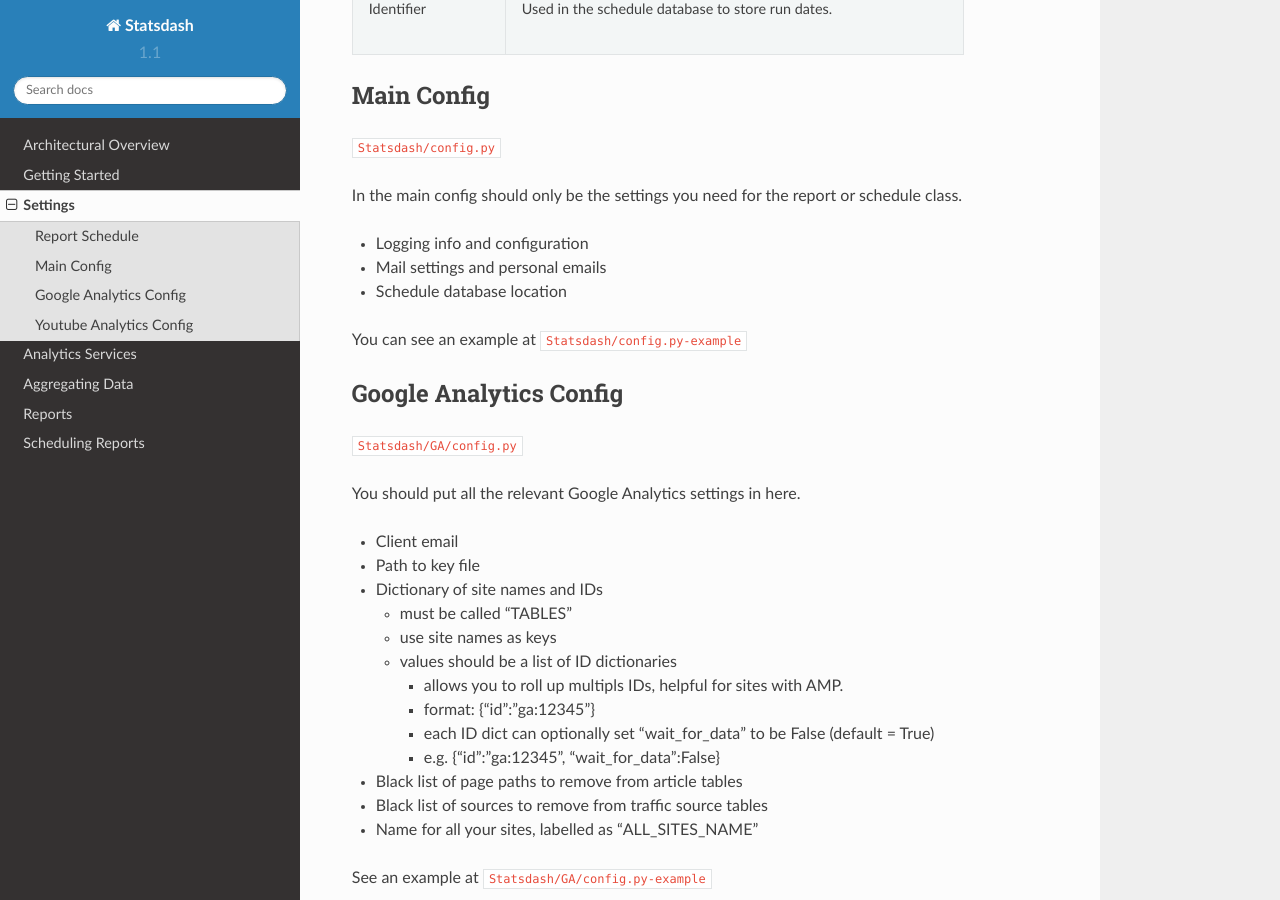
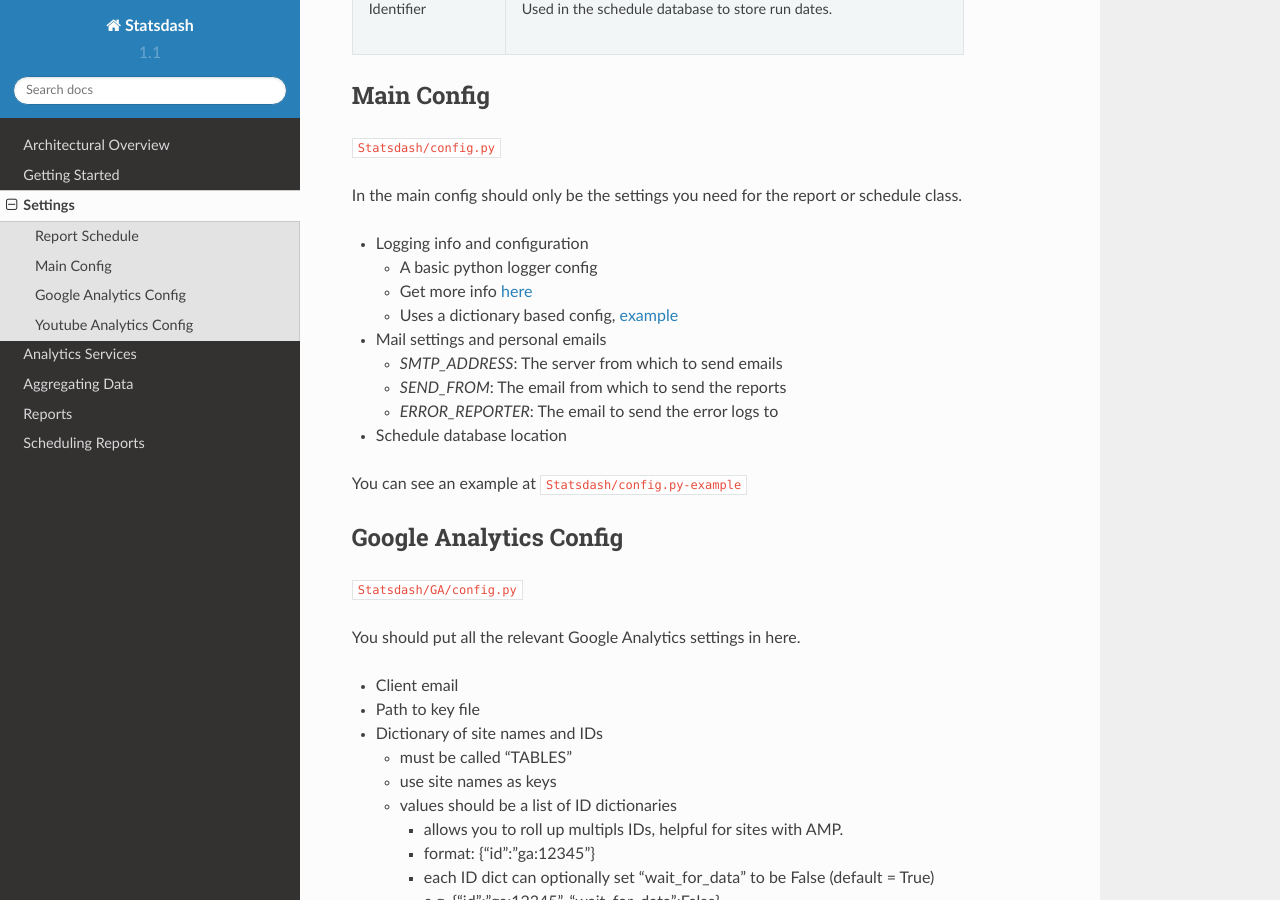
Before and after one commit to gamernetwork/gastatsdash, a Sphinx documentation site: the page built from docs/settings.rst, in a window 1280 px wide and 900 px high, scrolled down 1230 px. Built offline with Sphinx 7.4.7 and the Read the Docs theme 2.0.0, drawn with Linux system fonts in a browser that asks for light colours.

Commit message:
updating config settings

```diff
--- a/docs/settings.rst
+++ b/docs/settings.rst
@@ -56,7 +56,17 @@
 In the main config should only be the settings you need for the report or schedule class.
 
 - Logging info and configuration
+
+  - A basic python logger config
+  - Get more info `here <https://docs.python.org/2/library/logging.html>`_
+  - Uses a dictionary based config, `example <https://docs.python.org/2/howto/logging-cookbook.html#an-example-dictionary-based-configuration>`_
+
 - Mail settings and personal emails
+
+  - *SMTP_ADDRESS*: The server from which to send emails
+  - *SEND_FROM*: The email from which to send the reports
+  - *ERROR_REPORTER*: The email to send the error logs to
+
 - Schedule database location
 
 You can see an example at ``Statsdash/config.py-example``
```
Also changed, not shown: 1 other file.
